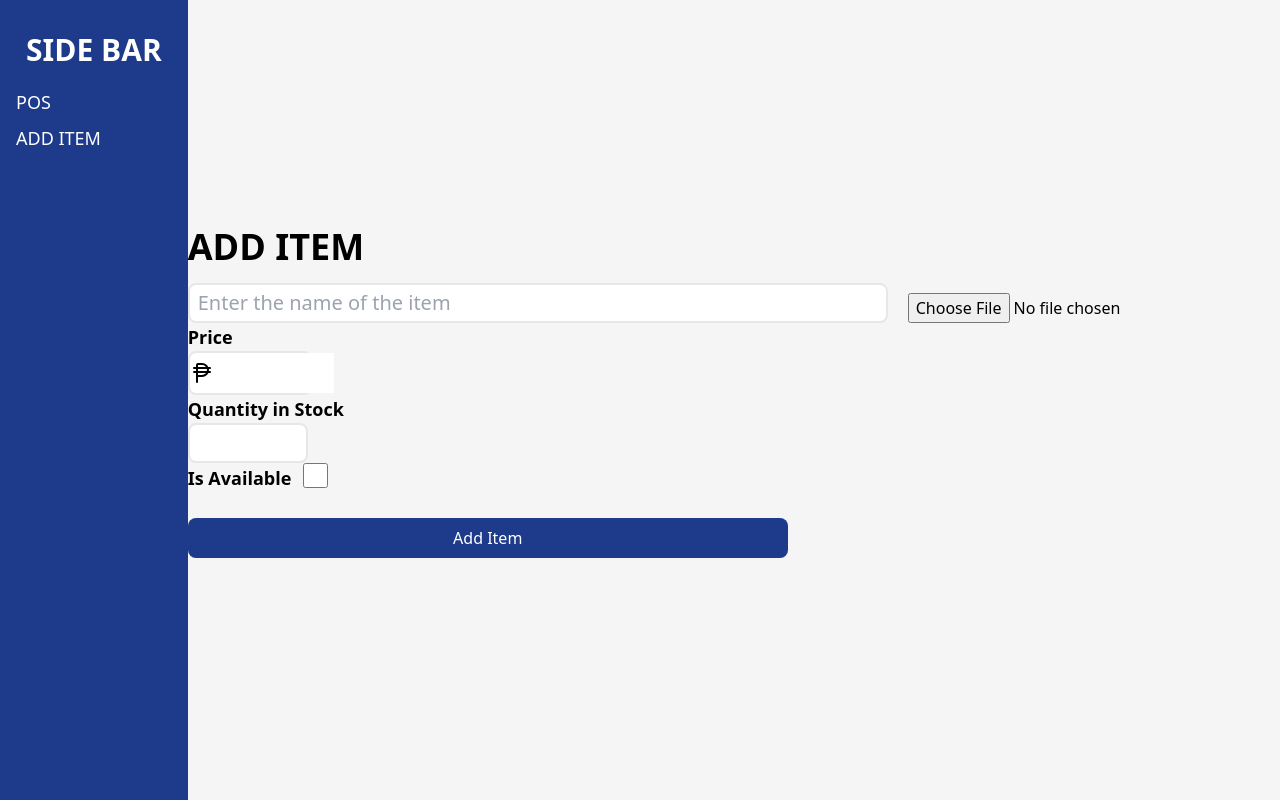
After one commit to sheeshhhhhh/posProject, a Django app: page /add_item/ in a window 1280 px wide. The commit adds this page. Run offline with Django 5.2, Linux system fonts and the light colour scheme; some libraries are stand-ins or nearby versions.

Commit message:
add product feature

```diff
--- a/pos/pos/forms.py
+++ b/pos/pos/forms.py
@@ -1,16 +1,97 @@
+import os
+from random import seed
+
 from django import forms
+from django.conf import settings
+from django.core.files.storage import FileSystemStorage
+
+from .models import Item
+from .values import CurrentCart, Items
+
+#all of this is not tested
+
+class ProductItemForm(forms.Form):
+    name = forms.CharField(
+        label='Name',
+        max_length=100,
+        required=True,
+        widget=forms.TextInput(attrs={
+            'placeholder': 'Enter the name of the item',
+            'class': 'w-full h-[40px] text-xl font-medium px-2 outline-none border-2 rounded-lg',  # Add any additional classes here
+        }),
+    )
+    price = forms.FloatField(
+        label='Price',
+        required=True,
+        min_value=1,
+        widget=forms.NumberInput(attrs={
+            'class': 'max-w-[120px] h-[40px] text-xl font-medium px-2 outline-none',
+        }),
+    )
+    quantityInStock = forms.IntegerField(
+        label='Quantity',
+        required=True,
+        widget=forms.NumberInput(attrs={
+            'class': 'max-w-[120px] h-[40px] text-xl font-medium px-2 outline-none border-2 rounded-lg',
+        }),
+    )
+    isAvailable = forms.BooleanField(
+        label='Is Available',
+        required=False,
+        widget=forms.CheckboxInput(attrs={
+            'class': 'w-[25px] h-[25px] ml-3',
+        }),
+    )
+    Image = forms.ImageField(
+        label='Image',
+        required=True,
+    )
+    #category = forms.CharField(label='Category', max_length=100)
 
 
-class ProductItemForm(forms.Form):
-    name = forms.CharField(label='Name', max_length=100,  required=True)
-    price = forms.FloatField(label='Price',  required=True)
-    quantityInStock = forms.IntegerField(label='Quantity', required=True)
-    isAvailable = forms.BooleanField(label='Is Available', required=True)
-    Image = forms.ImageField(label='Image', required=True)
-    #category = forms.CharField(label='Category', max_length=100)
+    def generateId(self):
+        item_id = (len(Items) + 1) + 1
+        return item_id
 
     def clean(self):
-        self.cleaned_data = super().clean()
+        cleaned_data = super().clean()
 
         #check in the array if the name already exists
-        #check if the id already exist
+        for item in Items:
+            if cleaned_data.get('name') == item.name:
+                self.add_error('name', 'Name already exists')
+
+        if cleaned_data.get('price') <= 0:
+            self.add_error('price', 'Price cannot be 0 or negative')
+
+        if cleaned_data.get('Image') == None:
+            self.add_error('Image', 'Image is required')
+
+        if cleaned_data.get('quantityInStock') < 0:
+            self.add_error('quantityInStock', 'Quantity cannot be negative')
+
+        if cleaned_data.get('isAvailable') == False and cleaned_data.get('quantityInStock') < 0:
+            self.add_error('isAvailable', 'Item is not available but has stock')
+
+        return cleaned_data
+
+    def save(self):
+        cleaned_data = self.clean()
+
+        name = cleaned_data.get('name')
+        price = cleaned_data.get('price')
+        quantityInStock = cleaned_data.get('quantityInStock')
+        isAvailable = cleaned_data.get('isAvailable')
+        ImageFile = cleaned_data.get('Image')
+
+        #saving the image
+        fs = FileSystemStorage()
+        media_path = os.path.join(settings.MEDIA_ROOT, 'uploads', ImageFile.name)
+        filename = fs.save(media_path, ImageFile)
+        uploadedFileUrl = fs.url(filename)
+
+        item = Item(name, uploadedFileUrl, price, quantityInStock, isAvailable)
+        item.itemId = self.generateId()
+        Items.append(item)
+
+        return item
--- a/pos/pos/urls.py
+++ b/pos/pos/urls.py
@@ -17,8 +17,15 @@ Including another URLconf
 from django.contrib import admin
 from django.urls import path
 from . import view
+from django.conf import settings
+from django.conf.urls.static import static
 
 urlpatterns = [
     path('admin/', admin.site.urls),
     path('', view.pos),
+    path('add_item/', view.add_item),
 ]
+
+
+if settings.DEBUG:
+    urlpatterns += static(settings.MEDIA_URL, document_root=settings.MEDIA_ROOT)
--- /dev/null
+++ b/pos/pos/values.py
@@ -0,0 +1,4 @@
+from .models import Item, Receipt, History
+
+Items: list[Item] = []
+CurrentCart: list[Item] = []
--- a/pos/pos/view.py
+++ b/pos/pos/view.py
@@ -1,5 +1,23 @@
 from django.shortcuts import render
+from .models import Item, Receipt, History
+from .forms import ProductItemForm
+from .values import Items, CurrentCart
+from django.shortcuts import redirect
 
 
+
+# figure out how to limit the number of items in the cart because of quantity stock
 def pos(request):
-    return render(request, 'base.html')
+    print(Items)
+    return render(request, 'POS.html', { 'items' : Items })
+
+def add_item(request):
+    if request.method == 'POST':
+        item = ProductItemForm(request.POST, request.FILES)
+        if item.is_valid():
+            item.save()
+
+            return redirect('/')
+    else:
+        item = ProductItemForm()
+    return render(request, 'AddItem.html', { 'form' : item })
--- /dev/null
+++ b/pos/static/js/AddItem.js
@@ -0,0 +1,14 @@
+
+
+imageField = document.getElementById('id_Image');
+
+imageField.addEventListener('change', (event) => {
+    const file = event.target.files[0];
+    const reader = new FileReader();
+    reader.onload = (event) => {
+        const image = document.getElementById('imagePreview');
+        image.style.visibility = 'visible';
+        image.src = event.target.result;
+    }
+    reader.readAsDataURL(file);
+});
--- /dev/null
+++ b/pos/templates/AddItem.html
@@ -0,0 +1,87 @@
+{% extends "base.html" %}
+
+{% load static %}
+
+{% block title %}
+    Add Item
+{% endblock %}
+
+
+{% block content %}
+    <div class="h-screen w-full flex justify-center items-center bg-[#F5F5F5]">
+        <form
+        class="max-w-[1100px] w-full flex flex-col gap-2"
+        action=""
+        method="post"
+        enctype="multipart/form-data">
+            {% csrf_token %}
+            <h2 class="font-bold font-sans text-4xl mb-2">
+                ADD ITEM
+            </h2>
+            <div class="flex gap-[20px]">
+                <div class="max-w-[700px] w-full">
+                    <div>
+                        {{ form.name }}
+                        <div class="text-red-500 font-semibold">
+                            {{ form.name.errors }}
+                        </div>
+                    </div>
+                    <div>
+                        <h2 class="text-lg font-bold ">
+                            Price
+                        </h2>
+                        <div class="flex bg-white max-w-[124px] rounded-lg border-2">
+                            <img src="{% static 'image/peso.svg'%}" />
+                            {{ form.price }}
+                        </div>
+                        <div class="text-red-500 font-semibold">
+                            {{ form.price.errors }}
+                        </div>
+                    </div>
+                    <div class="max-w-[320px] w-full">
+                        <h2 class="text-lg font-bold">
+                            Quantity in Stock
+                        </h2>
+                        {{ form.quantityInStock }}
+                        <div class="text-red-500 font-semibold">
+                            {{ form.quantityInStock.errors }}
+                        </div>
+                    </div>
+                    <div class="flex items-center">
+                        <h2 class="font-bold text-lg">
+                            Is Available
+                        </h2>
+                        <div class="text-red-500 font-semibold">
+                            {{ form.isAvailable }}
+                        </div>
+                    </div>
+                </div>
+                <div>
+                    <div>
+                        <img class="max-w-[250px] max-w-[250px] object-cover mx-auto mb-[10px]" style="visibility: hidden;" id="imagePreview" />
+                    </div>
+                    <div>
+                        {{ form.Image }}
+                        <div class="text-red-500 font-semibold">
+                            {{ form.Image.errors }}
+                        </div>
+                    </div>
+                </div>
+            </div>
+            {% if form.non_field_errors %}
+                <div class="text-red-500 font-medium">
+                    {{ form.non_field_errors }}
+                </div>
+            {% endif %}
+            <button
+            class="bg-blue-900 max-w-[600px] w-full p-2 rounded-lg font-medium text-white my-4"
+            type="submit"
+            >
+                Add Item
+            </button>
+        </form>
+    </div>
+{% endblock %}
+{% block scripts %}
+    <script src="{% static 'js/AddItem.js'%}"></script>
+{% endblock %}
--- a/pos/templates/base.html
+++ b/pos/templates/base.html
@@ -9,10 +9,24 @@
         {% endblock %}
     </title>
     <script src="https://cdn.tailwindcss.com"></script>
+    <link href="https://cdn.jsdelivr.net/npm/tailwindcss@2.2.19/dist/tailwind.min.css" rel="stylesheet">
     {% block head %}
     {% endblock %}
 </head>
-<body>
+<body class="w-full min-h-screen flex">
+    <div class="h-screen w-[220px] py-8 bg-blue-900 flex flex-col items-center text-white">
+        <h2 class="font-bold text-3xl">
+            SIDE BAR
+        </h2>
+        <div class="flex flex-col gap-2 text-lg font-medium mt-5 w-full items-start px-4">
+            <a href="/">
+                POS
+            </a>
+            <a href="/add_item">
+                ADD ITEM
+            </a>
+        </div>
+    </div>
     {% block content %}
     {% endblock %}
     {% block scripts %}
```
Also changed, not shown: pos/pos/models.py (+6 -6 lines), pos/pos/settings.py (+9 -1 lines), pos/templates/POS.html (+39 -0 lines), pos/static/image/peso.svg (added).
